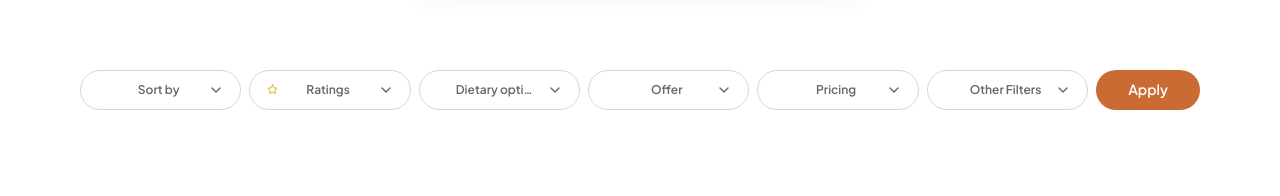
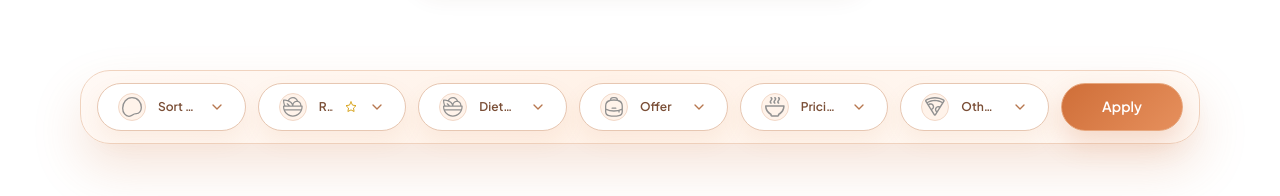
Before and after one commit to MuhammadNoumanAfzal/catering-bestilling-no, a React (Vite) app: page / in a window 1280 px wide. Shown: the part 744-940 px from the top of the page. Built offline with nearby package versions, Linux system fonts and the light colour scheme; no server answers.

Commit message:
feat: enhance BrowseFilterBar and filter chip components with improved styling and layout adjustments for better user experience

```diff
--- a/src/components/shared/BrowseFilterBar.jsx
+++ b/src/components/shared/BrowseFilterBar.jsx
@@ -257,7 +257,7 @@ export default function BrowseFilterBar({
 
   return (
     <>
-      <div className="sticky top-[68px] z-30 bg-white/95 pb-2 backdrop-blur-[6px] sm:top-[76px]">
+      <div className="sticky top-[68px] z-30 bg-white/92 pb-3 backdrop-blur-[10px] sm:top-[76px]">
         <div className={styles.containerClassName}>
           <BrowseFilterControls
             styles={styles}
@@ -287,7 +287,9 @@ export default function BrowseFilterBar({
             type="button"
             onClick={handleApplyClick}
             className={`${styles.applyButtonClassName} ${
-              showAppliedState ? "bg-[#2f8f57] hover:bg-[#2a7f4d]" : ""
+              showAppliedState
+                ? "!border-[#d88c5d] !bg-[linear-gradient(135deg,#b95f2d_0%,#cf6e38_100%)]"
+                : ""
             }`}
           >
             {showAppliedState ? t("browse.applied") : t("browse.apply")}
--- a/src/components/shared/browseFilters/BrowseFilterChipButton.jsx
+++ b/src/components/shared/browseFilters/BrowseFilterChipButton.jsx
@@ -1,6 +1,15 @@
 import { useTranslation } from "react-i18next";
 import { FiChevronDown, FiStar } from "react-icons/fi";
 import { DROPDOWN_CHIP_KEYS, translateBrowseChipLabel } from "./browseFilterConfig";
+
+const FILTER_CHIP_IMAGE_MAP = {
+  sort: "/home/breakfast.svg",
+  rating: "/home/salad.svg",
+  dietary: "/home/salad.svg",
+  offer: "/home/meetingPackages.svg",
+  pricing: "/home/hotMeal.svg",
+  other: "/home/pizza.svg",
+};
 
 export default function BrowseFilterChipButton({
   chip,
@@ -19,20 +28,43 @@ export default function BrowseFilterChipButton({
         onClick={onClick}
         className={`${styles.chipButtonClassName} ${
           isActive
-            ? "border-[#CF3A00] bg-[#fff1eb] text-[#CF3A00]"
+            ? "border-[#cf6e38] bg-[linear-gradient(135deg,#cf6e38_0%,#e48754_100%)] text-white shadow-[0_14px_30px_rgba(207,110,56,0.22)]"
             : styles.inactiveChipClassName
         }`}
       >
-        <span className="flex w-3 shrink-0 justify-center">
-          {chip.icon === "star" ? (
-            <FiStar className="text-[11px] text-[#d5aa22]" />
-          ) : null}
+        <span
+          className={`flex h-7 w-7 shrink-0 items-center justify-center overflow-hidden rounded-full border ${
+            isActive
+              ? "border-white/35 bg-white/18"
+              : "border-[#f2d9c9] bg-[#fff3ea]"
+          }`}
+        >
+          <img
+            src={FILTER_CHIP_IMAGE_MAP[chip.key]}
+            alt=""
+            aria-hidden="true"
+            className="h-4.5 w-4.5 object-contain sm:h-5 sm:w-5"
+          />
         </span>
 
-        <span className="truncate">{translateBrowseChipLabel(t, chip.key)}</span>
+        <span className="min-w-0 flex-1 truncate text-left">
+          {translateBrowseChipLabel(t, chip.key)}
+        </span>
+
+        {chip.icon === "star" ? (
+          <FiStar
+            className={`shrink-0 text-[12px] ${
+              isActive ? "text-[#fff2b8]" : "text-[#d8a520]"
+            }`}
+          />
+        ) : null}
 
         {isDropdownChip ? (
-          <FiChevronDown className="shrink-0 text-[16px]" />
+          <FiChevronDown
+            className={`shrink-0 text-[16px] transition ${
+              isActive ? "text-white" : "text-[#b7774f]"
+            }`}
+          />
         ) : null}
       </button>
 
--- a/src/components/shared/browseFilters/SelectedFilterChip.jsx
+++ b/src/components/shared/browseFilters/SelectedFilterChip.jsx
@@ -7,14 +7,14 @@ export default function SelectedFilterChip({
 }) {
   const toneClassName =
     tone === "highlight"
-      ? "border-[#bfe5af] bg-[#d8f1ca] text-[#1f1f1f]"
-      : "border-[#e2dfda] bg-[#f3f1ee] text-[#1f1f1f]";
+      ? "border-[#f1d29a] bg-[#fff4da] text-[#8b5a12]"
+      : "border-[#f0d7c6] bg-[#fff3ec] text-[#6d4a35]";
 
   return (
     <button
       type="button"
       onClick={onRemove}
-      className={`type-subpara inline-flex h-9 items-center gap-2 rounded-[10px] border px-3 transition hover:opacity-90 ${toneClassName}`}
+      className={`type-subpara inline-flex h-9 cursor-pointer items-center gap-2 rounded-full border px-3 transition hover:opacity-90 ${toneClassName}`}
     >
       <span>{label}</span>
       <FiX className="text-[14px]" />
--- a/src/components/shared/browseFilters/SelectedFilterChipsRow.jsx
+++ b/src/components/shared/browseFilters/SelectedFilterChipsRow.jsx
@@ -8,7 +8,7 @@ export default function SelectedFilterChipsRow({ chips, onClearAll }) {
   }
 
   return (
-    <div className="mt-3 flex flex-wrap items-center gap-2 border-t border-[#efe9e2] pt-3">
+    <div className="mt-3 flex flex-wrap items-center gap-2 rounded-[22px] border border-[#efd8c8] bg-[#fffaf6] px-3 py-3 shadow-[0_10px_24px_rgba(207,110,56,0.08)]">
       {chips.map((chip) => (
         <SelectedFilterChip
           key={chip.id}
@@ -21,7 +21,7 @@ export default function SelectedFilterChipsRow({ chips, onClearAll }) {
       <button
         type="button"
         onClick={onClearAll}
-        className="type-subpara inline-flex h-9 items-center rounded-full border border-[#c9c4be] bg-white px-4 text-[#1f1f1f] transition hover:bg-[#f7f2ec]"
+        className="type-subpara inline-flex h-9 cursor-pointer items-center rounded-full border border-[#e5c8b4] bg-white px-4 text-[#7a4e36] transition hover:border-[#cf6e38] hover:text-[#cf6e38]"
       >
         {t("browse.clearAllFilters")}
       </button>
--- a/src/components/shared/browseFilters/browseFilterConfig.js
+++ b/src/components/shared/browseFilters/browseFilterConfig.js
@@ -102,27 +102,29 @@ export function translateBrowseOptionLabel(t, value) {
 export const FILTER_BAR_VARIANTS = {
   default: {
     containerClassName:
-      "relative mt-4 flex flex-col gap-2.5 lg:mt-5 lg:flex-row lg:items-center lg:gap-2",
+      "relative mt-4 flex flex-col gap-3 overflow-visible rounded-[30px] border border-[#f0d3bf] bg-[linear-gradient(135deg,#fff9f5_0%,#fff2e8_45%,#fffaf6_100%)] px-3 py-3 shadow-[0_24px_50px_rgba(207,110,56,0.18)] lg:mt-5 lg:flex-row lg:items-center lg:gap-3 lg:px-4",
     chipsWrapperClassName:
-      "grid w-full grid-cols-2 gap-2 lg:flex lg:min-w-0 lg:flex-1 lg:items-center lg:gap-2",
-    chipContainerClassName: "relative min-w-0 lg:flex-1",
+      "grid w-full grid-cols-1 gap-2 sm:grid-cols-2 xl:flex xl:min-w-0 xl:flex-1 xl:items-center xl:gap-3",
+    chipContainerClassName: "relative min-w-0 xl:flex-1",
     chipButtonClassName:
-      "type-subpara inline-flex h-9 w-full items-center justify-between gap-2 rounded-full border px-3 text-[12px] font-semibold transition sm:h-10 lg:px-4",
-    inactiveChipClassName: "border-[#ddd5cc] bg-white text-[#666666]",
+      "type-subpara inline-flex h-12 w-full cursor-pointer items-center justify-between gap-3 rounded-full border px-4 text-[12px] font-semibold transition duration-200 sm:text-[13px] xl:px-5",
+    inactiveChipClassName:
+      "border-[#e7c7b2] bg-white text-[#7a4e36] shadow-[0_10px_22px_rgba(207,110,56,0.08)] hover:border-[#cf6e38] hover:bg-[#fff7f1]",
     applyButtonClassName:
-      "type-h6 inline-flex h-10 w-full items-center justify-center rounded-full bg-[#c96b33] px-6 text-white transition hover:bg-[#b85e2a] lg:w-auto lg:shrink-0 lg:px-8",
+      "type-h6 inline-flex h-12 w-full cursor-pointer items-center justify-center rounded-full border border-[#e7a77e] bg-[linear-gradient(135deg,#cf6e38_0%,#e6905d_100%)] px-6 text-white shadow-[0_12px_28px_rgba(207,110,56,0.24)] transition duration-200 hover:brightness-105 xl:w-auto xl:min-w-[122px] xl:shrink-0 xl:px-8",
   },
   preview: {
     containerClassName:
-      "mt-4 flex flex-col gap-2.5 lg:mt-5 lg:flex-wrap lg:flex-row lg:items-center lg:justify-between lg:gap-2",
+      "mt-4 flex flex-col gap-3 overflow-visible rounded-[28px] border border-[#f0d3bf] bg-[linear-gradient(135deg,#fff9f5_0%,#fff2e8_45%,#fffaf6_100%)] px-3 py-3 shadow-[0_22px_46px_rgba(207,110,56,0.16)] lg:mt-5 lg:flex-wrap lg:flex-row lg:items-center lg:justify-between lg:gap-3 lg:px-4",
     chipsWrapperClassName:
-      "grid w-full grid-cols-2 gap-2 lg:flex lg:flex-wrap lg:items-center lg:gap-2",
+      "grid w-full grid-cols-1 gap-2 sm:grid-cols-2 xl:flex xl:flex-wrap xl:items-center xl:gap-3",
     chipContainerClassName: "relative min-w-0",
     chipButtonClassName:
-      "type-subpara inline-flex h-9 w-full items-center justify-between gap-2 rounded-full border px-3 text-[12px] font-semibold transition sm:h-10 lg:w-auto lg:min-w-[132px] lg:px-4",
-    inactiveChipClassName: "border-[#bdbdbd] bg-white text-[#666666]",
+      "type-subpara inline-flex h-12 w-full cursor-pointer items-center justify-between gap-3 rounded-full border px-4 text-[12px] font-semibold transition duration-200 sm:text-[13px] xl:w-auto xl:min-w-[140px] xl:px-5",
+    inactiveChipClassName:
+      "border-[#e7c7b2] bg-white text-[#7a4e36] shadow-[0_10px_22px_rgba(207,110,56,0.08)] hover:border-[#cf6e38] hover:bg-[#fff7f1]",
     applyButtonClassName:
-      "type-h6 inline-flex h-10 w-full items-center justify-center rounded-full bg-[#c96b33] px-5 text-white transition hover:bg-[#b85e2a] sm:w-auto sm:self-end lg:h-8",
+      "type-h6 inline-flex h-12 w-full cursor-pointer items-center justify-center rounded-full border border-[#e7a77e] bg-[linear-gradient(135deg,#cf6e38_0%,#e6905d_100%)] px-5 text-white shadow-[0_12px_28px_rgba(207,110,56,0.24)] transition duration-200 hover:brightness-105 sm:w-auto sm:self-end xl:min-w-[118px]",
   },
 };
 
```
